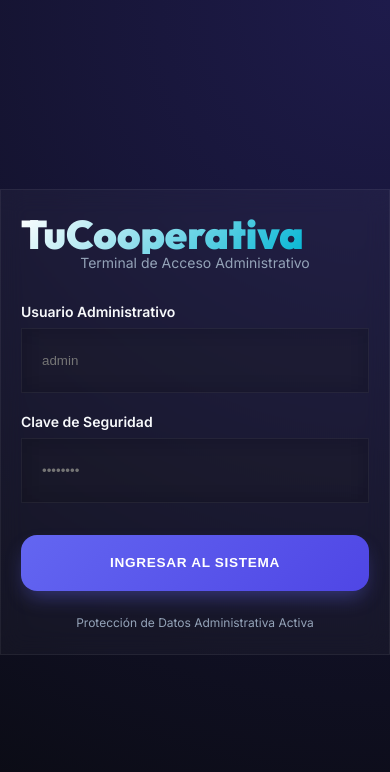
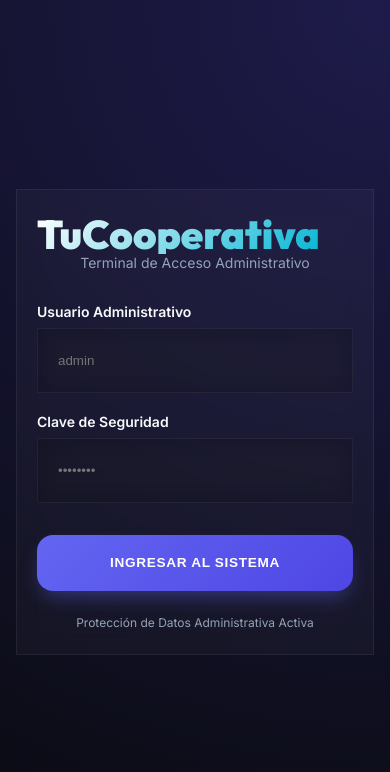
Before and after one commit to jessmarin8813/Tucooperativa, a React (Vite) app in the folder client/: page / in a window 390 px wide. Shown: the top 772 px of the page. Built offline with nearby package versions, Linux system fonts and the light colour scheme; no server answers.

Commit message:
BUILD STABLE: Decoupled Driver Entity + Automated Sync

```diff
--- a/client/src/hooks/useApi.js
+++ b/client/src/hooks/useApi.js
@@ -39,8 +39,7 @@ export const useApi = () => {
     } catch (err) {
       const msg = err.message || 'Error de conexión'
       setError(msg)
-      // Log for forensics but don't crash the component tree
-      console.warn('⚠️ API Call Warning:', msg)
+      // Throw for view handling but keep console clean
       throw err
     } finally {
       setLoading(false)
--- a/client/src/views/LoginView.jsx
+++ b/client/src/views/LoginView.jsx
@@ -3,6 +3,7 @@ import React, { useState } from 'react'
 const LoginView = ({ onLogin }) => {
   const [error, setError] = useState('')
   const [loading, setLoading] = useState(false)
+  const isMobile = typeof window !== 'undefined' ? window.innerWidth < 1024 : false
 
   const handleSubmit = async (e) => {
     e.preventDefault()
@@ -29,7 +30,7 @@ const LoginView = ({ onLogin }) => {
       height: '100vh',
       background: 'radial-gradient(circle at top right, #1e1b4b, #0a0b12)'
     }}>
-      <div className="glass animate-fade" style={{ padding: '48px', width: '100%', maxWidth: '400px' }}>
+      <div className="glass animate-fade" style={{ padding: isMobile ? '32px 24px' : '48px', width: '100%', maxWidth: '400px', margin: isMobile ? '16px' : '0' }}>
         <h1 className="neon-text brand" style={{ fontSize: '2.5rem', marginBottom: '8px', textAlign: 'center', fontWeight: 900 }}>TuCooperativa</h1>
         <p style={{ color: 'var(--text-dim)', textAlign: 'center', marginBottom: '32px', fontSize: '0.875rem' }}>Terminal de Acceso Administrativo</p>
 
```
Also changed, not shown: 1 other file (tests, documents, lock files or other folders).
